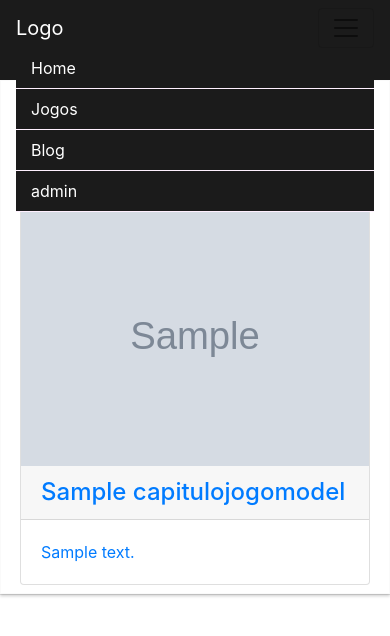
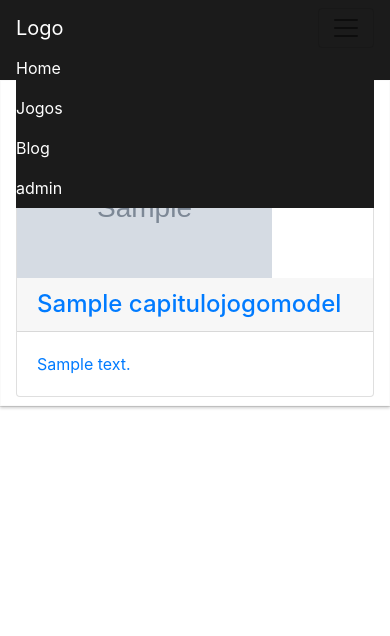
Before and after one commit to moraes3000/moraes3000, a Django app: page /lista-de-capitulos/1/ in a window 390 px wide, after a click on "Toggle navigation". Shown: the top 636 px of the page. Run offline with Django 3.2, Linux system fonts and the light colour scheme; tables that the repository leaves empty hold one stand-in row (values such as "Sample post"); grey boxes marked "Sample" are stand-in pictures; some libraries are stand-ins or nearby versions.

Commit message:
primeiro ajuste layout games

```diff
--- a/game/templates/capitulo/lista.html
+++ b/game/templates/capitulo/lista.html
@@ -3,11 +3,9 @@
 {% block container %}
 
 
-    <div class="row mx-1">
-        <div class="col-12">
-
-            <h2>Lista de capitulos "jogo {{ object }}"</h2>
-
+    <div class="row" id="lista-thumbnail">
+        <div class="col-12 div-titulo">
+            <h2>{{ object |title}} </h2>
         </div>
         {% for capitulo in object_list %}
 
@@ -21,10 +19,9 @@
                             <img class="card-img-top" src="http://placehold.it/750x300">
                         {% endif %}
 
-
                         <h4 class="card-header">{{ capitulo.nome|safe }}</h4>
                         <div class="card-body">
-                            {{ capitulo.descricao  |safe |truncatewords:10 }}
+                            {{ capitulo.descricao  |safe |truncatewords:15 }}
                         </div>
 
                     </a>
--- a/templates/base.html
+++ b/templates/base.html
@@ -7,7 +7,7 @@
 <header>
    {% include 'parciais/_header.html' %}
 </header>
-<div class="container conteudo">
+<div class="container conteudo ">
 
     {% block container %}
 
--- a/templates/static/css/estilo.css
+++ b/templates/static/css/estilo.css
@@ -1,4 +1,10 @@
 body {
+
+}
+
+.tp-0 {
+    padding-left: 0;
+    padding-right: 0;
 
 }
 
@@ -15,19 +21,25 @@
 }
 
 
-
 .navbar-toggler-icon {
     color: white !important;
 }
 
-@media (max-width: 750px) {
-    .container {
-        padding-left: 0;
-        padding-right: 0;
-    }
-    .navbar-collapse .navbar-nav .nav-item{
-    padding-left: 15px;
-    border-bottom: 1px solid #fff0ff;
+
+.div-titulo h2 small {
+    font-size: 60%;
 }
 
+.div-titulo h2 {
+    border-bottom: 1px solid #e4e4e4 !important;
+    margin-bottom: 15px;
 }
+
+.card-body p img {
+    display: none;
+}
+
+#lista-thumbnail img {
+    max-width: 255px;
+    height: 142px;
+}
```
Also changed, not shown: game/templates/capitulo/detalhe.html (+4 -8 lines), game/templates/jogo/lista.html (+4 -4 lines), painel_de_controle/templates/painel_de_controle/adminDashbord.html (+72 -1 lines).
